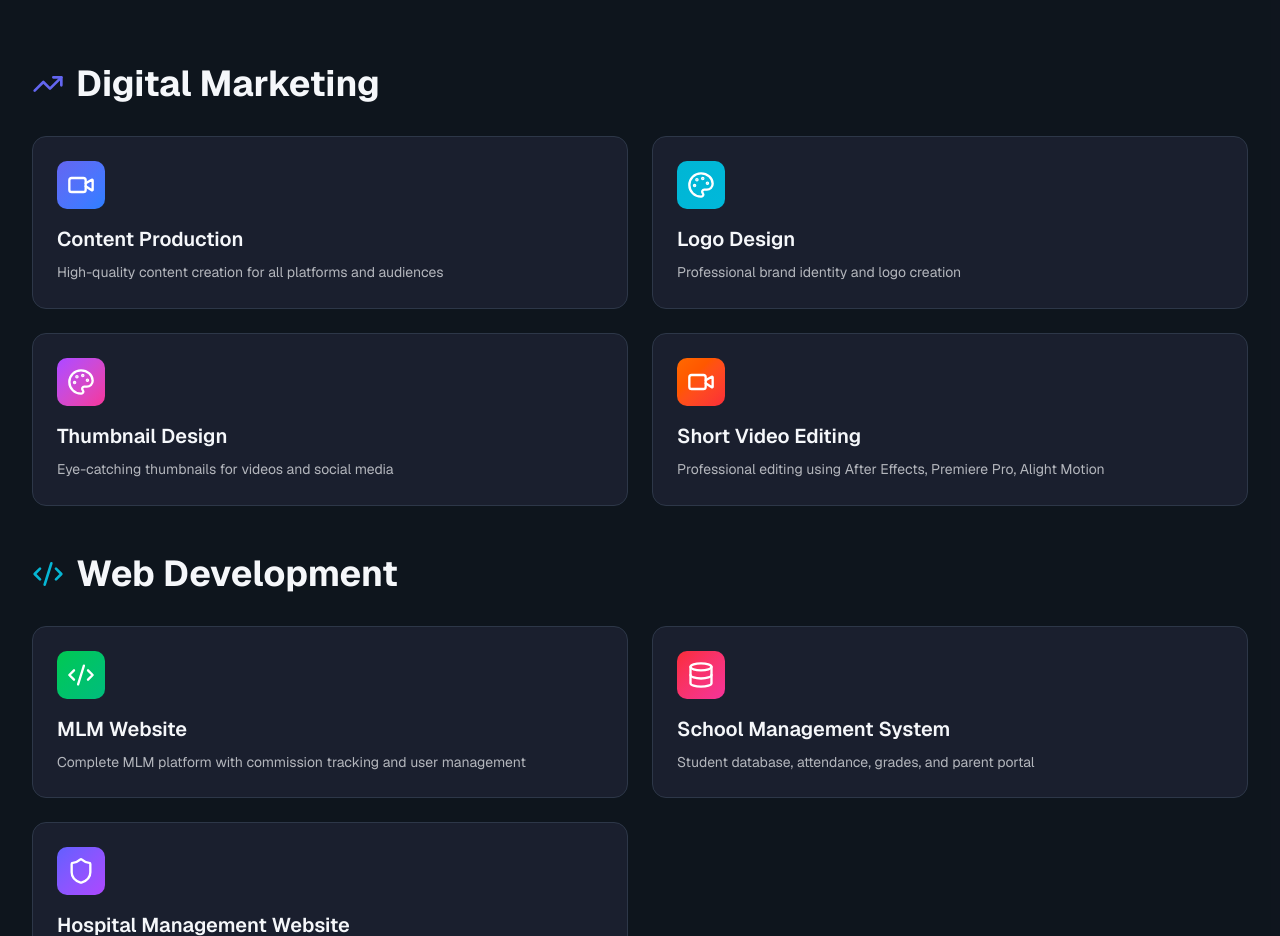
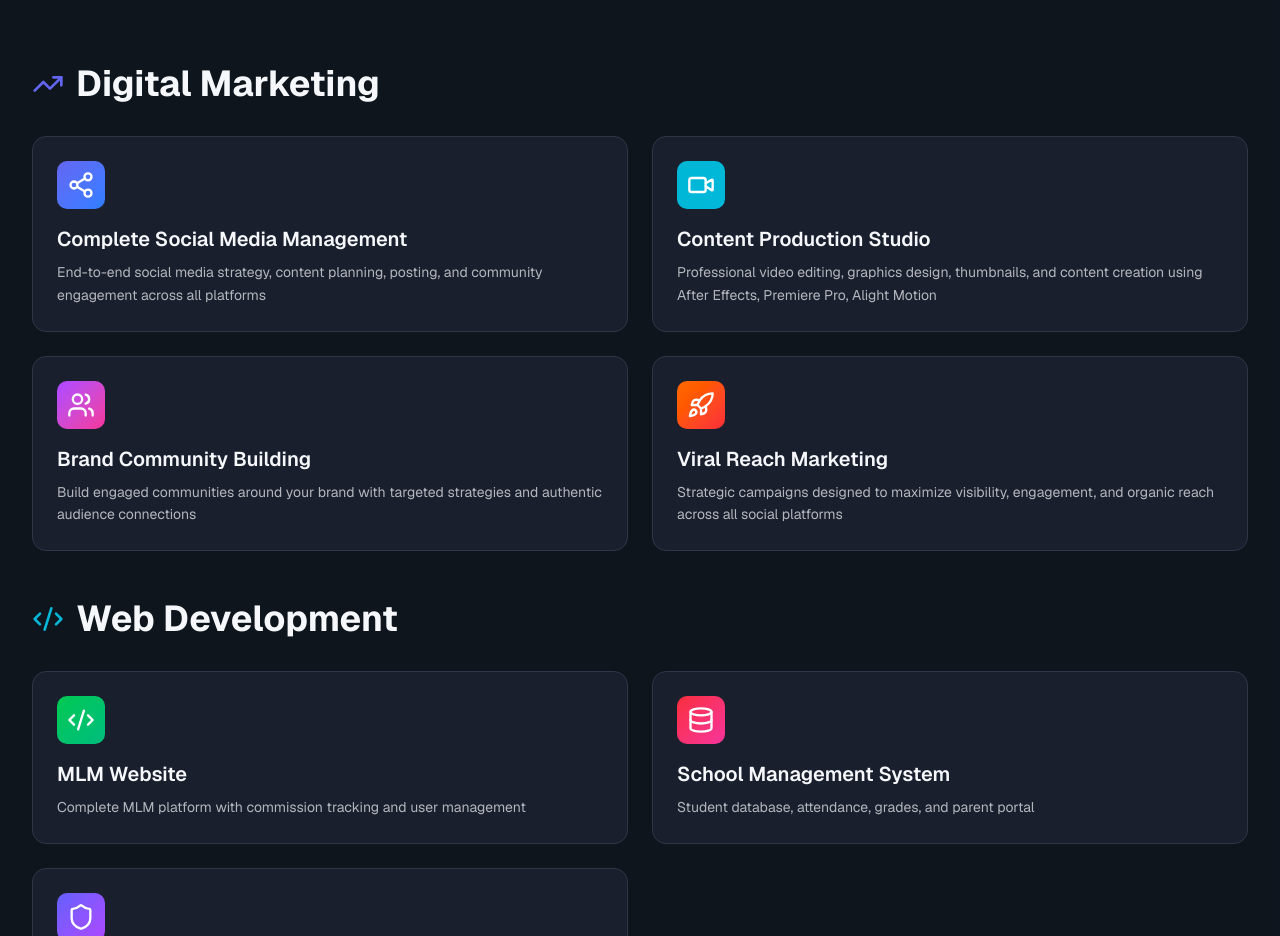
Before and after one commit to Ashwitcodes/Social-Media-digital-marketing-website, a Next.js app: page / in a window 1280 px wide. Shown: the part 1020-1956 px from the top of the page. Built offline with nearby package versions, Linux system fonts and the light colour scheme.

Commit message:
feat: update digital marketing services with new offerings\n\nAdd four new comprehensive services and unique icons/colors.

```diff
--- a/components/services.tsx
+++ b/components/services.tsx
@@ -10,32 +10,36 @@ import {
   Database,
   Smartphone,
   Shield,
+  Share2,
+  Users,
+  Sparkles,
+  Rocket,
 } from 'lucide-react';
 
 export function Services() {
   const digitalMarketingServices = [
     {
-      title: 'Content Production',
-      description: 'High-quality content creation for all platforms and audiences',
-      icon: Video,
+      title: 'Complete Social Media Management',
+      description: 'End-to-end social media strategy, content planning, posting, and community engagement across all platforms',
+      icon: Share2,
       color: 'from-primary to-blue-500',
     },
     {
-      title: 'Logo Design',
-      description: 'Professional brand identity and logo creation',
-      icon: Palette,
+      title: 'Content Production Studio',
+      description: 'Professional video editing, graphics design, thumbnails, and content creation using After Effects, Premiere Pro, Alight Motion',
+      icon: Video,
       color: 'from-accent to-cyan-500',
     },
     {
-      title: 'Thumbnail Design',
-      description: 'Eye-catching thumbnails for videos and social media',
-      icon: Palette,
+      title: 'Brand Community Building',
+      description: 'Build engaged communities around your brand with targeted strategies and authentic audience connections',
+      icon: Users,
       color: 'from-purple-500 to-pink-500',
     },
     {
-      title: 'Short Video Editing',
-      description: 'Professional editing using After Effects, Premiere Pro, Alight Motion',
-      icon: Video,
+      title: 'Viral Reach Marketing',
+      description: 'Strategic campaigns designed to maximize visibility, engagement, and organic reach across all social platforms',
+      icon: Rocket,
       color: 'from-orange-500 to-red-500',
     },
   ];
```
